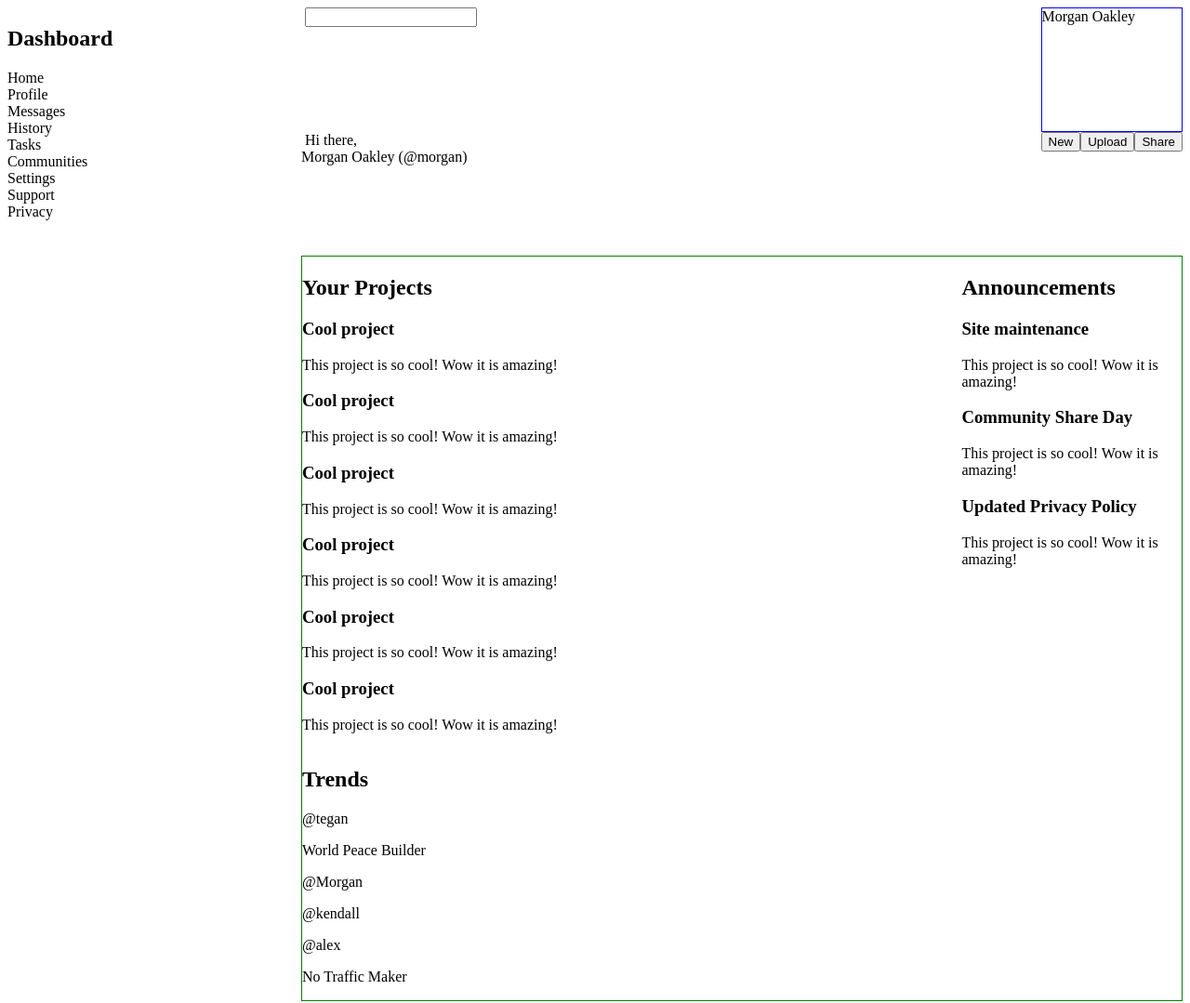
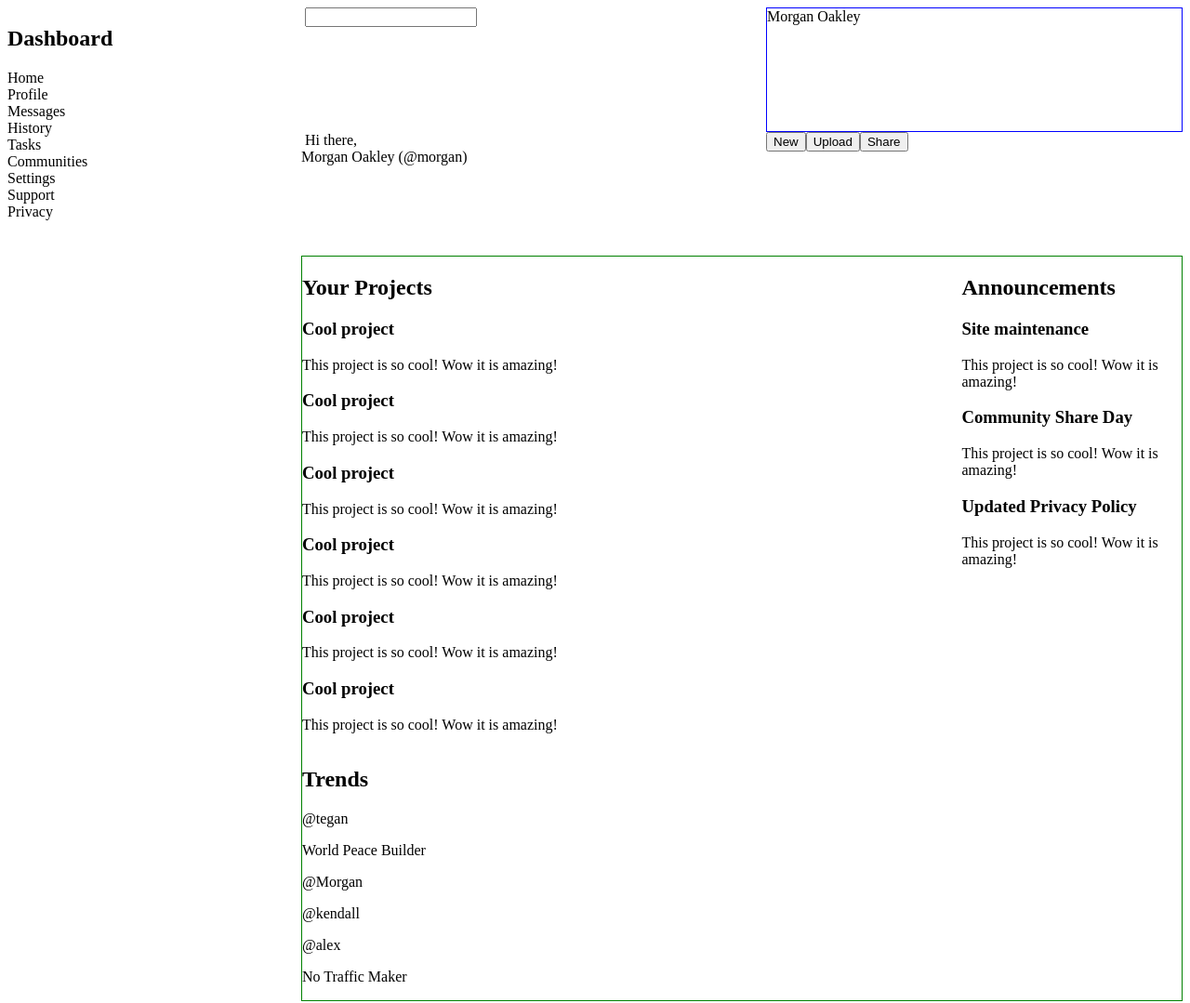
Before and after one commit to kyruken/admin-dashboard, a plain HTML site: page index.html in a window 1280 px wide. Shown: the whole page at 93% size. Drawn offline with Linux system fonts and the light colour scheme.

Commit message:
add clamp function to header

```diff
--- a/style.css
+++ b/style.css
@@ -32,8 +32,8 @@ ul, li {
 
 .header {
     display: grid;
-    grid-template-rows: 1fr 1fr;
-    grid-template-columns: 1fr 1fr;
+    grid-template-rows: repeat(2, clamp(50px, 50%, 300px));
+    grid-template-columns: repeat(2, clamp(50px, 50%, 250px));
 }
 
 .header-row-1 {
```
